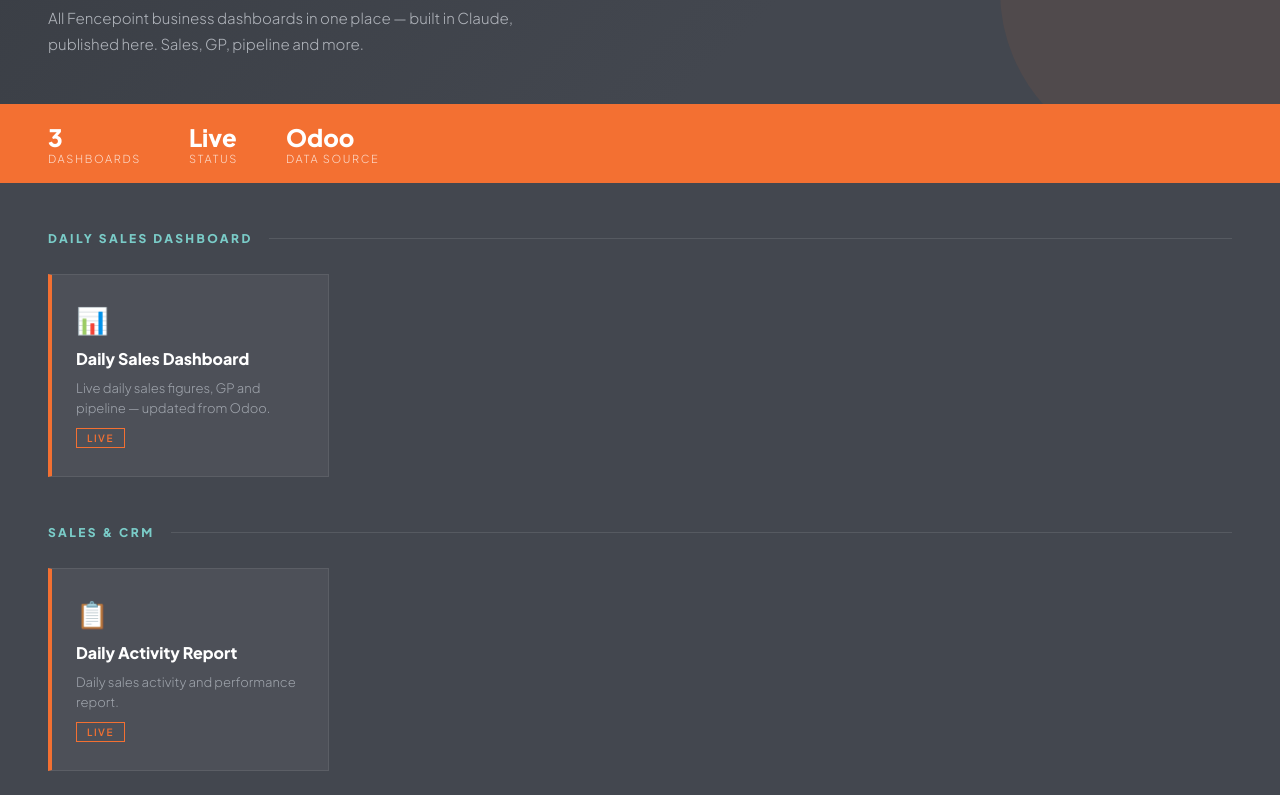
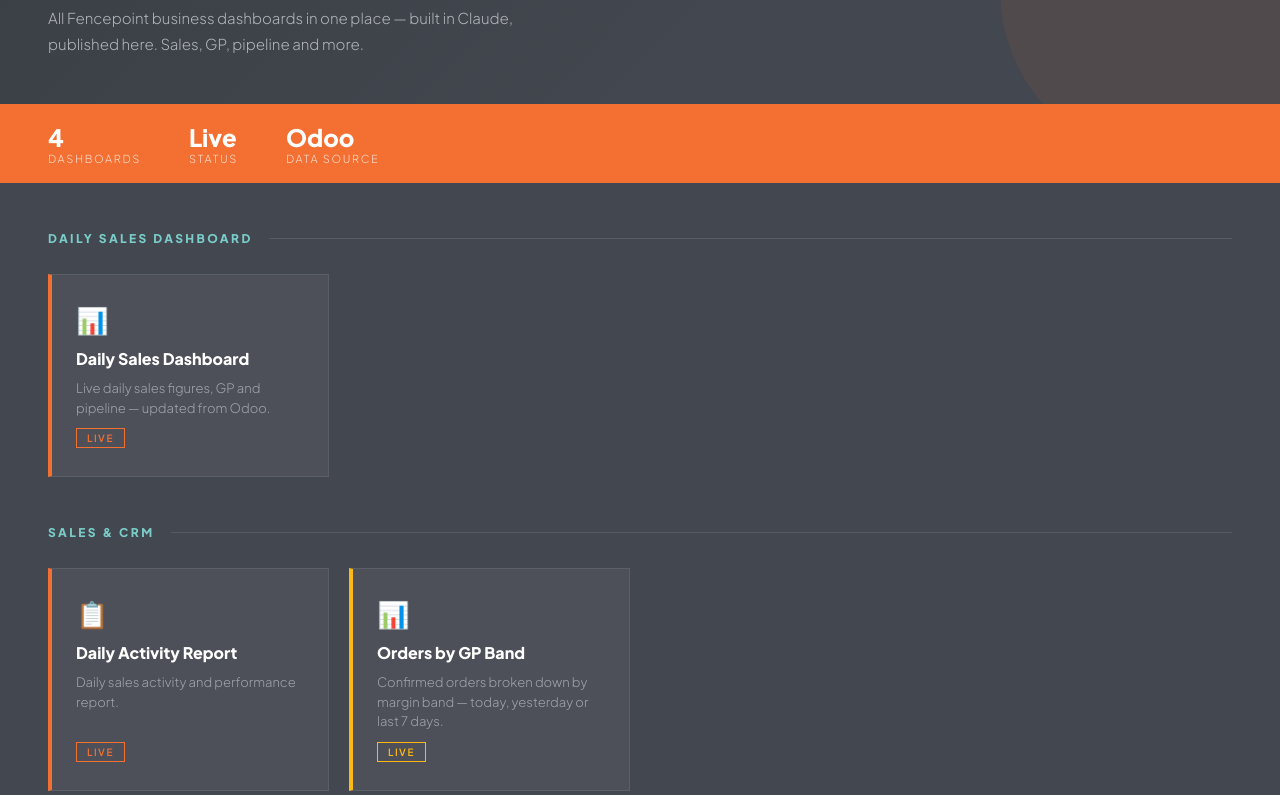
Before and after one commit to ralphfp/fencepoint-dashboards, a plain HTML site: page index.html in a window 1280 px wide. Shown: the part 227-1022 px from the top of the page. Drawn offline with Linux system fonts and the light colour scheme.

Commit message:
Update index.html

```diff
--- a/index.html
+++ b/index.html
@@ -112,7 +112,7 @@
   </div>
 
   <div class="stats-bar">
-    <div class="stat"><span class="stat-number" id="dash-count">3</span><span class="stat-label">Dashboards</span></div>
+    <div class="stat"><span class="stat-number" id="dash-count">4</span><span class="stat-label">Dashboards</span></div>
     <div class="stat"><span class="stat-number">Live</span><span class="stat-label">Status</span></div>
     <div class="stat"><span class="stat-number">Odoo</span><span class="stat-label">Data Source</span></div>
   </div>
@@ -147,6 +147,13 @@
         <div class="card-title">Daily Activity Report</div>
         <div class="card-desc">Daily sales activity and performance report.</div>
         <div class="card-tag">Live</div>
+      </a>
+
+      <a href="dashboards/gpbanddashboard.html" class="dashboard-card yellow">
+        <div class="card-icon">📊</div>
+        <div class="card-title">Orders by GP Band</div>
+        <div class="card-desc">Confirmed orders broken down by margin band — today, yesterday or last 7 days.</div>
+        <div class="card-tag yellow">Live</div>
       </a>
 
     </div>
```
